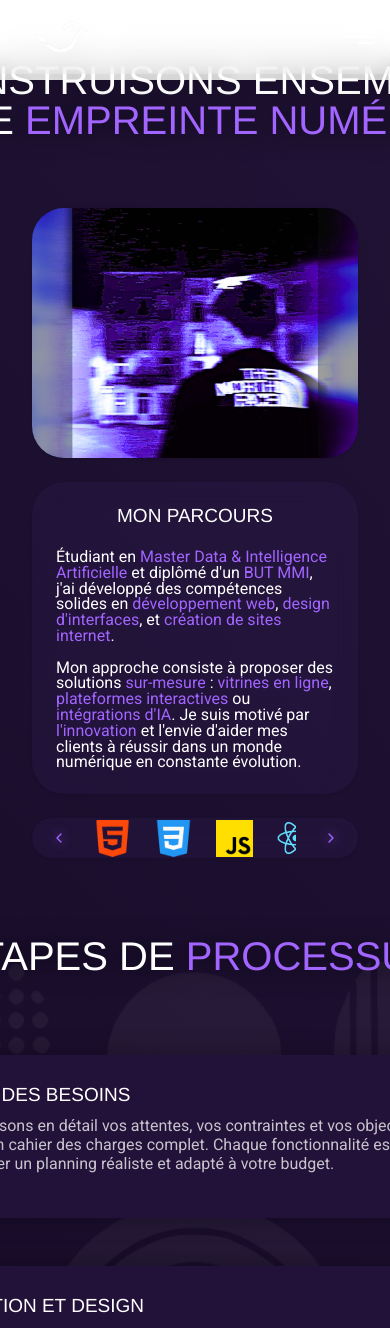
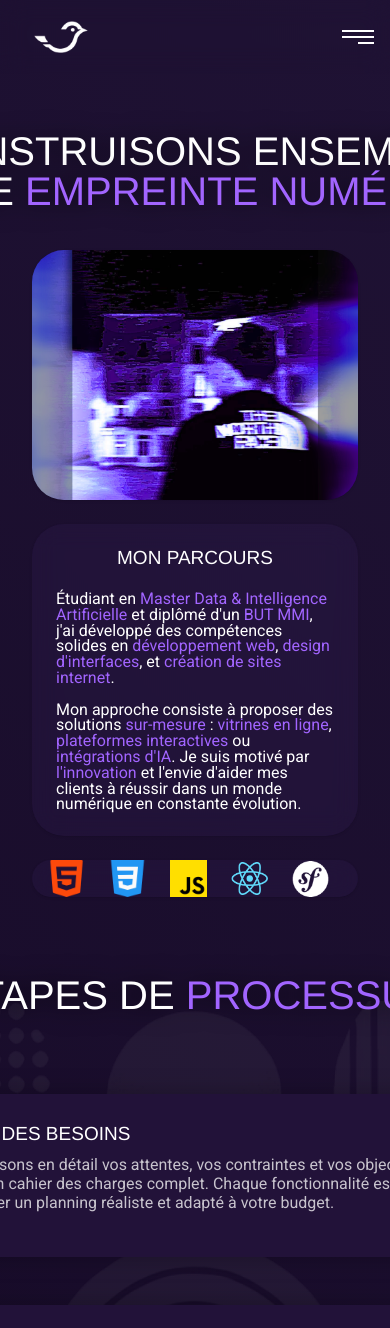
Before and after one commit to MeruemShen/portfolio, a React (Vite) app: page / in a window 390 px wide. Shown: the top 1328 px of the page. Built offline with nearby package versions, Linux system fonts and the light colour scheme; a web font is replaced by a local one.

Commit message:
Responsive HeroSection adjustments

```diff
--- a/src/screens/Wireframe/components/HeroSection.tsx
+++ b/src/screens/Wireframe/components/HeroSection.tsx
@@ -73,14 +73,14 @@ export const HeroSection = ({ techStack }: HeroSectionProps): JSX.Element => {
   return (
     <section
       id="apropos"
-      className="fade-section absolute w-full top-[100px] left-0 px-8 mobile:relative mobile:top-auto mobile:mt-0"
+      className="fade-section absolute w-full top-[100px] left-0 px-8 mobile:relative mobile:top-auto mobile:mt-0 mobile:pt-[100px]"
     >
-      <div className="relative mb-4 h-[48px] mt-[80px]">
+      <div className="relative mb-[40px] pt-[150px] mobile:mb-[0px]">
         <h2 className="absolute left-1/2 top-1/2 -translate-x-1/2 -translate-y-[calc(50%+3.2px)] [text-shadow:0px_0px_24px_#000000bf] [font-family:'Days_One',Helvetica] font-normal text-[40px] text-center tracking-[0] leading-[39.6px] whitespace-nowrap text-white z-10">
           <div><span id="me-text">CONSTRUISONS ENSEMBLE</span></div>
           <div>VOTRE <span className="text-[#a265ff]">EMPREINTE NUMÉRIQUE</span></div>
         </h2>
-        <div className="flex justify-center items-center h-full">
+        <div className="flex justify-center items-center h-full mobile:hidden">
         <div className="ml-4 flex-grow h-[32px] flex items-center min-w-[48px]">
             {/* Diamond */}
             <div className="absolute left-1/2 translate-x-[352px] top-[calc(50%-24px)] -translate-y-1/2 w-[16px] h-[16px] bg-[#fff] rotate-45 z-0"></div>
@@ -89,7 +89,7 @@ export const HeroSection = ({ techStack }: HeroSectionProps): JSX.Element => {
           </div>
         </div>
       </div>
-      <div className="flex w-full mt-[80px] gap-6 justify-center flex-row mobile:flex-col">
+      <div className="flex w-full gap-6 justify-center flex-row mobile:flex-col">
         <Card className="w-full md:w-[403px] md:h-[429px] bg-[#0f0f0f26] rounded-[32px] backdrop-blur-md overflow-hidden tablet:w-2/5 mobile:w-full mobile:h-[250px]">
           <CardContent className="p-0 h-full">
             <img className="w-full h-full object-cover" alt="About" src="/wireframe/about.png" />
@@ -131,7 +131,7 @@ export const HeroSection = ({ techStack }: HeroSectionProps): JSX.Element => {
                 onClick={handlePrev}
                 disabled={animating}
                 variant="link"
-              className="w-[40px] h-[40px] rounded-[14px] p-0 text-[#a265ff] hover:text-white drop-shadow-[0_0_6px_#a265ff] hover:drop-shadow-[0_0_12px_#a265ff] transition-transform hover:scale-110"
+                className="w-[40px] h-[40px] rounded-[14px] p-0 text-[#a265ff] hover:text-white drop-shadow-[0_0_6px_#a265ff] hover:drop-shadow-[0_0_12px_#a265ff] transition-transform hover:scale-110 mobile:hidden"
               >
                 <ChevronLeft className="w-8 h-8" />
               </Button>
@@ -154,7 +154,7 @@ export const HeroSection = ({ techStack }: HeroSectionProps): JSX.Element => {
                 onClick={handleNext}
                 disabled={animating}
                 variant="link"
-              className="w-[40px] h-[40px] rounded-[14px] p-0 text-[#a265ff] hover:text-white drop-shadow-[0_0_6px_#a265ff] hover:drop-shadow-[0_0_12px_#a265ff] transition-transform hover:scale-110"
+                className="w-[40px] h-[40px] rounded-[14px] p-0 text-[#a265ff] hover:text-white drop-shadow-[0_0_6px_#a265ff] hover:drop-shadow-[0_0_12px_#a265ff] transition-transform hover:scale-110 mobile:hidden"
               >
                 <ChevronRight className="w-8 h-8" />
               </Button>
```
Lines whose indentation alone changed are shown as unchanged.
